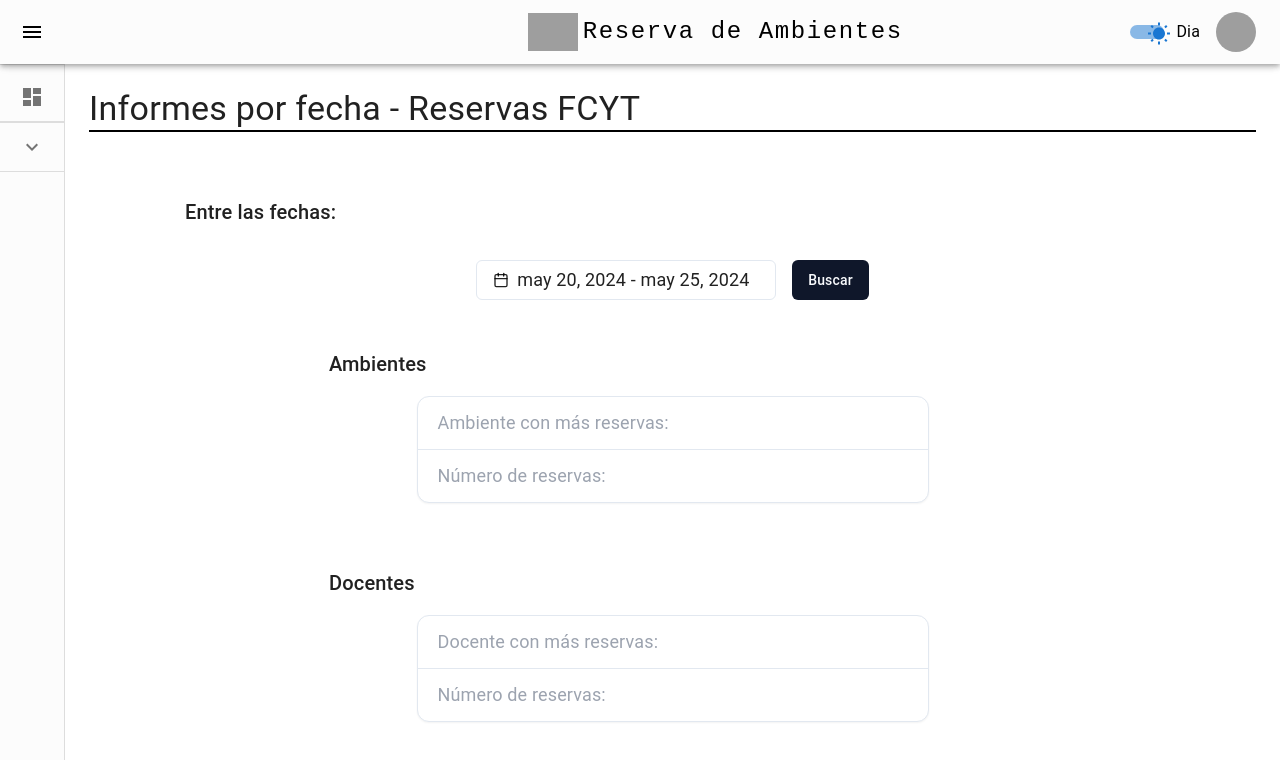
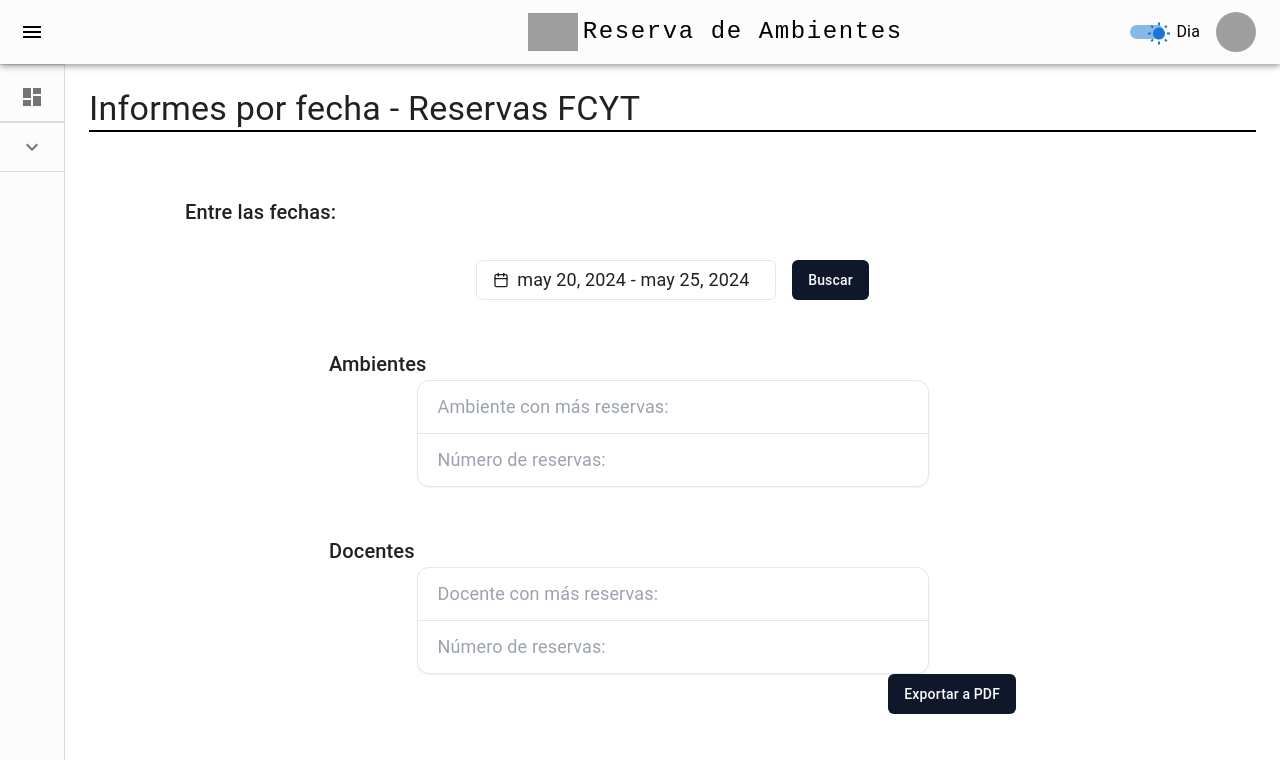
Before and after one commit to AdrianL824/Sis_AgendamiendoDeAulas, a React (Vite) app: page /admin/reportes in a window 1280 px wide. Shown: the top 760 px of the page. Built offline with nearby package versions, Linux system fonts and the light colour scheme; grey boxes are pictures that could not be loaded.

Commit message:
add export pdf

```diff
--- a/package.json
+++ b/package.json
@@ -38,6 +38,7 @@
     "date-fns": "^3.6.0",
     "dayjs": "^1.11.9",
     "framer-motion": "^10.16.4",
+    "html2pdf.js": "^0.10.1",
     "js-cookie": "^3.0.5",
     "jsonwebtoken": "^9.0.2",
     "localforage": "^1.10.0",
--- a/src/pages/Admin/Reports/Page.jsx
+++ b/src/pages/Admin/Reports/Page.jsx
@@ -2,9 +2,22 @@ import { Admin } from "../../../components/layout/admin/Admin";
 import { Grid, Typography, Box } from "@mui/material";
 import { DatePickerDemo } from "./DatePickerDemo";
 import { Button } from "@/components/ui/button";
+import html2pdf from "html2pdf.js";
 
 const Page_Reportes = () => {
   const name = "Informes por fecha - Reservas FCYT";
+
+  const exportToPDF = () => {
+    const element = document.getElementById("report-content");
+
+    html2pdf(element, {
+      margin: 1,
+      filename: "reporte.pdf",
+      image: { type: "jpeg", quality: 0.98 },
+      html2canvas: { scale: 2 },
+      jsPDF: { unit: "in", format: "letter", orientation: "portrait" },
+    });
+  };
 
   return (
     <Admin>
@@ -37,18 +50,16 @@ const Page_Reportes = () => {
           </Box>
         </Grid>
 
-        {/* Para los cards - Ambientes*/}
-        <Grid item xs={12}>
+        {/* Report Content */}
+        <Grid id="report-content" item xs={12}>
+          {/* Para los cards - Ambientes*/}
           <Typography
             variant="h6"
             sx={{ marginTop: "2rem", marginLeft: "15rem" }}
           >
             Ambientes
           </Typography>
-        </Grid>
-
-        {/* Card */}
-        <Grid item xs={12}>
+          {/* Card */}
           <div class="max-w-lg mx-auto">
             <div class="flex flex-col bg-white border shadow-sm rounded-xl dark:bg-neutral-900 dark:border-neutral-700 dark:shadow-neutral-700/70">
               <div class="flex justify-between items-center border-b rounded-t-xl py-3 px-4 md:px-5 dark:border-neutral-700">
@@ -63,19 +74,15 @@ const Page_Reportes = () => {
               </div>
             </div>
           </div>
-        </Grid>
-        {/* Para los cards - Docentes*/}
-        <Grid item xs={12}>
+
+          {/* Para los cards - Docentes*/}
           <Typography
             variant="h6"
             sx={{ marginTop: "3rem", marginLeft: "15rem" }}
           >
             Docentes
           </Typography>
-        </Grid>
-
-        {/* Card */}
-        <Grid item xs={12}>
+          {/* Card */}
           <div class="max-w-lg mx-auto">
             <div class="flex flex-col bg-white border shadow-sm rounded-xl dark:bg-neutral-900 dark:border-neutral-700 dark:shadow-neutral-700/70">
               <div class="flex justify-between items-center border-b rounded-t-xl py-3 px-4 md:px-5 dark:border-neutral-700">
@@ -90,6 +97,19 @@ const Page_Reportes = () => {
               </div>
             </div>
           </div>
+
+          {/* Button exportar*/}
+          <Grid
+            item
+            xs={30}
+            sx={{
+              display: "flex",
+              justifyContent: "flex-end",
+              marginRight: "15rem",
+            }}
+          >
+            <Button onClick={exportToPDF}>Exportar a PDF</Button>
+          </Grid>
         </Grid>
       </Grid>
     </Admin>
```
Also changed, not shown: 1 other file (tests, documents, lock files or other folders).
